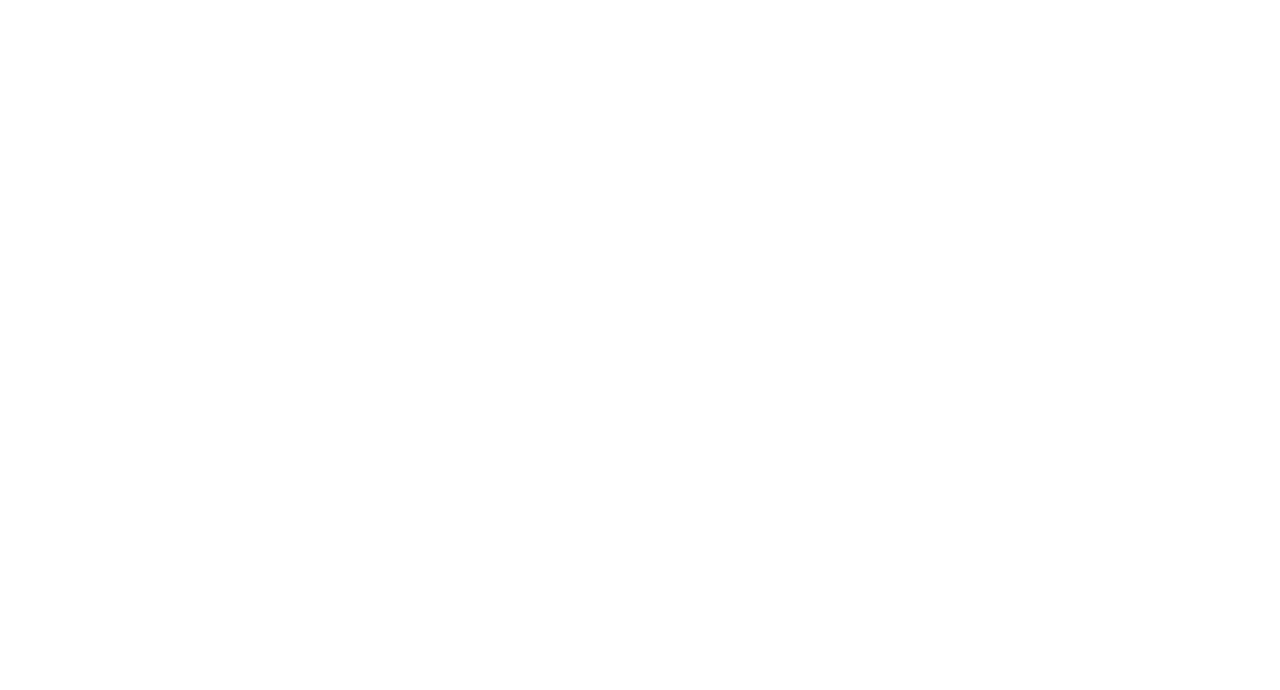
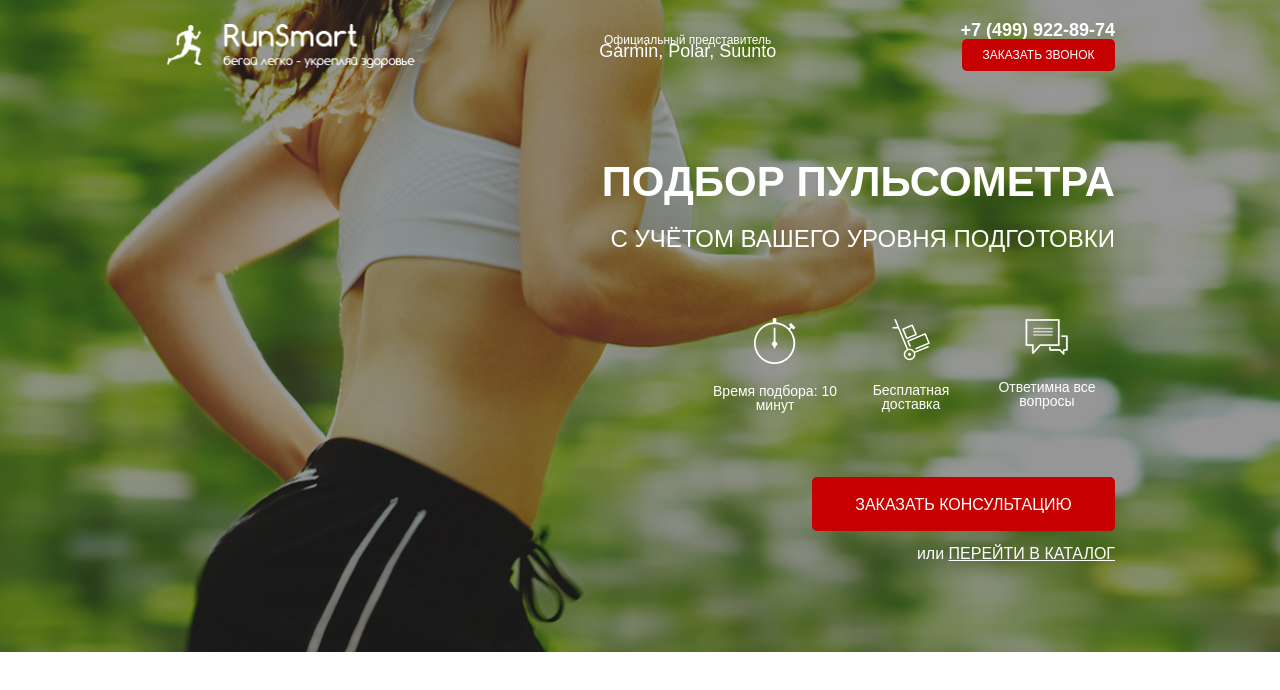
Before and after one commit to MiklyxaPot/Puls, a website: page src/index.html in a window 1280 px wide. Drawn offline with Linux system fonts and the light colour scheme.

Commit message:
feat: creat header and promo

```diff
--- a/src/index.html
+++ b/src/index.html
@@ -1,5 +1,6 @@
 <!DOCTYPE html>
 <html lang="en">
+
 <head>
    <meta charset="UTF-8">
    <meta http-equiv="X-UA-Compatible" content="IE=edge">
@@ -9,11 +10,54 @@
    <link rel="stylesheet" href="css/style.min.css">
    <title>Document</title>
 </head>
+
 <body>
    <div class="promo">
       <div class="container">
+         <header class="header">
+            <a href="#" class="header__logo">
+               <img src="./icons/logo.png" alt="logo">
+               <a>
+                  <div class="header__official">
+                     Официальный представитель
+                     <span>Garmin, Polar, Suunto</span>
+                  </div>
+                  <div class="header__contact">
+                     <a href="tel:+74999228974" class="header__phone">+7 (499) 922-89-74</a>
+                     <button class="button">заказать звонок</button>
+                  </div>
+         </header>
+         <div class="promo__wrapper">
+            <h1 class="promo__header">Подбор пульсометра</h1>
+            <h2 class="promo__subheader">с учётом Вашего уровня подготовки</h2>
+
+            <div class="promo__icons">
+               <div class="promo__icon">
+                  <img src="icons/019_timer_time_stopwatch_2-64.png" alt="stopwatch">
+                  Время подбора: 10 минут
+               </div>
+               <div class="promo__icon">
+                  <img src="icons/cart.png" alt="cart">
+                  Бесплатная доставка
+               </div>
+               <div class="promo__icon">
+                  <img src="icons/messages.png" alt="messages">
+                  Ответимна все вопросы
+               </div>
+            </div>
+            <button class="button button_main">заказать кОНСУЛЬТАЦИЮ</button>
+            <div class="promo__link">
+               или
+               <a href="#"> ПЕРЕЙТИ В КАТАЛОГ</a>
+            </div>
+
+         </div>
+
+
+
 
       </div>
    </div>
 </body>
+
 </html>
--- /dev/null
+++ b/src/sass/base/_normal.scss
@@ -0,0 +1,49 @@
+/* ОБНУЛЯНИЕ */
+*{
+   padding: 0;
+   margin: 0;
+   border: 0;
+}
+
+*,*:before, *:after{
+-moz-box-sizing: border-box;
+-webkit-box-sizing: border-box;
+box-sizing: border-box;
+}
+/* меняет подсчетдлины блока так чтобыудобно верстать */
+
+:focus, :active{outline: none;}
+a:focus,a:active{outline: none;}
+/* убирает лининии обводки на неккоторых браузерах */
+
+nav,footer,header,aside{display: block;}
+/* дулает эти теги блочными  */
+
+html,body{
+   height: 100%;
+   width: 100%;
+   overflow-x: hidden;
+   font-size: 100%;
+   line-height: 1;
+   font-size: 14px;
+   -ms-text-size-adjust: 100%;
+   -moz-text-size-adjust: 100%;
+   -webkit-text-size-adjust: 100%;
+}
+/* уравнтваем поведение шоифтов на разных платформах и браузерах, заприщает самовольное увеличение шрифта  */
+
+input,button,textarea{font-size: inherit;}
+/* просим их наследовать семейство шрифта так как по умолчаниюони не неследуют */
+input ::-ms-clear{display: none;}
+button{cursor: pointer;}
+button ::-moz-focus-inner{padding: 0; border: 0;}
+a, a:visited{text-decoration: none;}
+a:hover{text-decoration: none;}
+ul il{list-style: none;}
+li{ list-style-type: none;}
+
+img{vertical-align: top;}
+/* разные теги чтобыпо одинаковому в разных браузерах смотрелись */
+
+h1,h2,h3,h4,h5,h6{font-size: inherit; font-weight: 400;}
+/* обнуляем все наши заголовки */
--- a/src/sass/base/_variables.scss
+++ b/src/sass/base/_variables.scss
@@ -0,0 +1 @@
+$mainColor: #C70101;
--- /dev/null
+++ b/src/sass/block/_buttons.scss
@@ -0,0 +1,20 @@
+.button {
+   width: 153px;
+   height: 32px;
+   background: $mainColor;
+   border-radius: 5px;
+   font-weight: 500;
+   font-size: 12px;
+   line-height: 19px;
+   text-align: center;
+   text-transform: uppercase;
+   color: #FFFFFF;
+   &_main {
+      margin-top: 65px;
+      width: 303px;
+      height: 54px;
+      font-weight: 500;
+      font-size: 16px;
+      line-height: 25px;
+   }
+}
--- /dev/null
+++ b/src/sass/block/_header.scss
@@ -0,0 +1,41 @@
+.header {
+   display: flex;
+   justify-content: space-between;
+   align-items: center;
+   &__logo {
+      width: 250px;
+      img{
+         width: 100%;
+      }
+   }
+
+   &__official {
+      font-weight: 500;
+      font-size: 12px;
+      line-height: 100%;
+      color: #FFFFFF;
+      text-align: center;
+      span{
+         display: block;
+         font-size: 18px;
+         line-height: 62%;
+      }
+   }
+
+   &__contact {
+      display: flex;
+      flex-direction: column;
+      align-items: flex-end;
+   }
+
+   &__phone {
+      display: block;
+      font-weight: 700;
+      font-size: 18px;
+      line-height: 18px;
+      color: #FFFFFF;
+      &:hover{
+         color:#FFFFFF;
+      }
+   }
+}
--- /dev/null
+++ b/src/sass/block/_promo.scss
@@ -0,0 +1,64 @@
+.promo {
+   min-height: 650px;
+   padding: 21px 0px 93px 0px;
+   background: url('../img/bg.jpg') 0 0/cover no-repeat;
+
+   &__wrapper {
+      display: flex;
+      flex-direction: column;
+      align-items: flex-end;
+      margin-top: 90px;
+   }
+
+   &__header {
+      font-weight: 700;
+      font-size: 42px;
+      line-height: 100%;
+      text-transform: uppercase;
+      color: #FFFFFF;
+   }
+
+   &__subheader {
+      font-weight: 500;
+      font-size: 24px;
+      line-height: 100%;
+      text-transform: uppercase;
+      color: #FFFFFF;
+      margin-top: 17px;
+   }
+
+   &__icons {
+      display: flex;
+      max-width: 424px;
+      justify-content: space-between;
+      margin-top: 60px;
+   }
+
+   &__icon {
+      width: 136px;
+      text-align: center;
+      font-weight: 500;
+      font-size: 14px;
+      line-height: 100%;
+      color: #FFFFFF;
+      img{
+         display: block;
+         margin: 0 auto;
+         margin-bottom: 20px;
+      }
+
+   }
+
+   &__link {
+      margin-top: 18px;
+      font-weight: 500;
+      font-size: 16px;
+      line-height: 64%;
+      color: #FFFFFF;
+      a{
+         text-transform: uppercase;
+         text-decoration: underline;
+         color: #FFFFFF;
+      }
+   }
+}
--- a/src/sass/style.scss
+++ b/src/sass/style.scss
@@ -1,9 +1,16 @@
 @import 'base/variables';
+@import 'block/promo';
+@import'block/_header';
+@import'block/_buttons';
+@import 'base/normal';
+
+
 *{
    font-family: 'MuseoModerno', sans-serif;
 }
 
 .container{
-   max-width: 950px;
+   max-width: 980px;
    margin: 0 auto;
+   padding: 0 15px;
 }
```
Also changed, not shown: src/css/bootstrap-reboot.min.css, src/css/style.min.css, src/icons/logo.png (added), src/img/bg.jpg (added).
